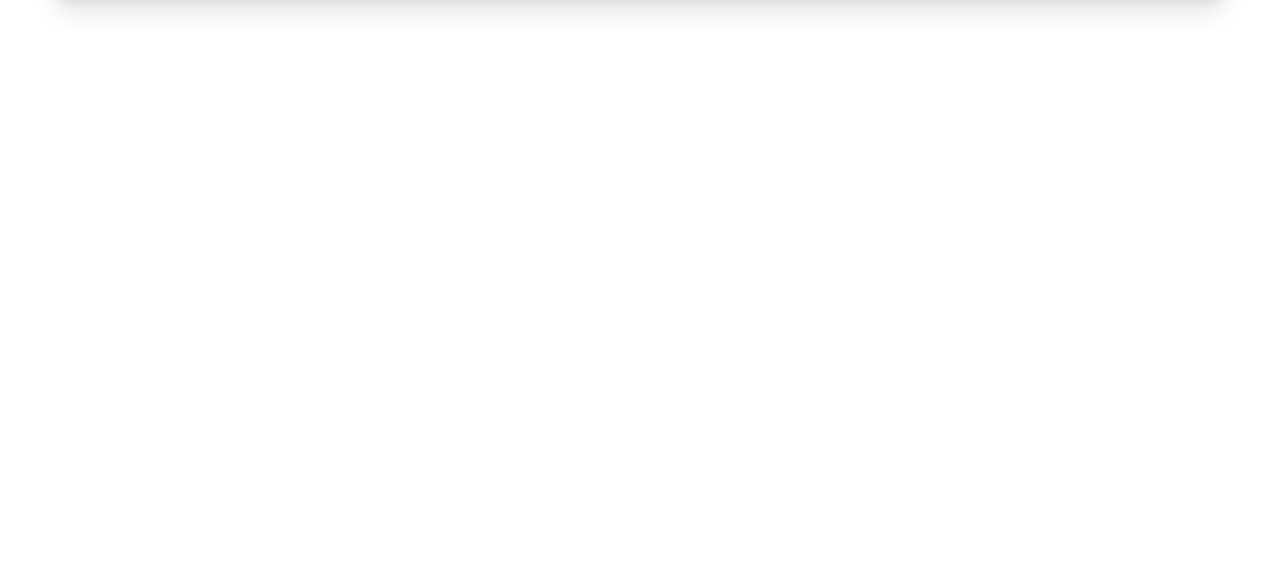
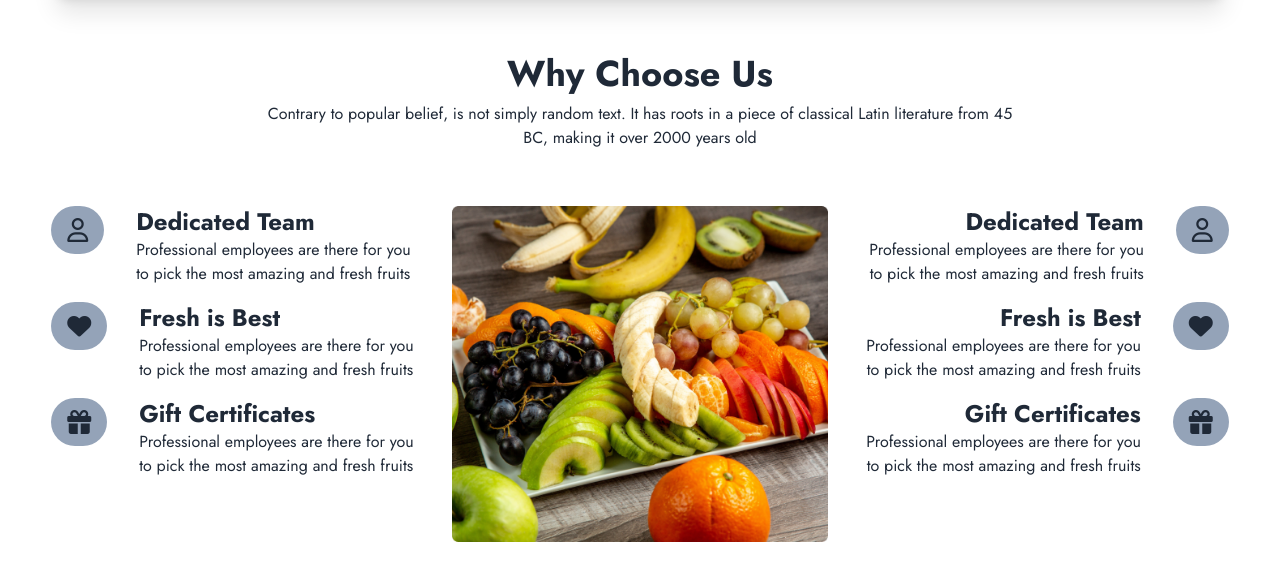
Before and after one commit to siyam79/fruit-shop-projects, a plain HTML site: page index.html in a window 1280 px wide. Shown: the part 2233-2813 px from the top of the page. Before the commit the page ends 2287 px from the top, so only its background shows below. Drawn offline with nearby package versions, Linux system fonts and the light colour scheme.

Commit message:
main section compeleted

```diff
--- a/index.html
+++ b/index.html
@@ -406,6 +406,88 @@
                 </div>
             </div>
         </div>
+         <!-- why choose us  -->
+         <div>
+            <h3 class="text-4xl text-center font-bold mb-2">Why Choose Us</h3>
+            <p class="text-center max-w-[65%] mx-auto">Contrary to popular belief, is not simply random text. It has
+                roots in a piece of classical Latin literature from 45 BC, making it over 2000 years old</p>
+
+            <div class="my-14 grid grid-cols-1 lg:grid-cols-3 gap-6">
+                <!-- left items  -->
+                <div class="space-y-4 text-center lg:text-left">
+                    <div class="lg:flex gap-8">
+                        <div>
+                            <i class="fa-regular fa-user text-2xl px-4 py-2 bg-slate-400 rounded-full"></i>
+                        </div>
+                        <div>
+                            <h3 class="text-bold text-2xl font-bold">Dedicated Team</h3>
+                            <p>Professional employees are there for you to pick
+                                the most amazing and fresh fruits</p>
+                        </div>
+                    </div>
+                    <div class="lg:flex gap-8">
+                        <div>
+                            <i class="fa-solid fa-heart text-2xl px-4 py-2 bg-slate-400 rounded-full"></i>
+                        </div>
+                        <div>
+                            <h3 class="text-bold text-2xl font-bold">Fresh is Best</h3>
+                            <p>Professional employees are there for you to pick
+                                the most amazing and fresh fruits</p>
+                        </div>
+                    </div>
+                    <div class="lg:flex gap-8">
+                        <div>
+                            <i class="fa-solid fa-gift text-2xl px-4 py-2 bg-slate-400 rounded-full"></i>
+                        </div>
+                        <div>
+                            <h3 class="text-bold text-2xl font-bold">Gift Certificates</h3>
+                            <p>Professional employees are there for you to pick
+                                the most amazing and fresh fruits</p>
+                        </div>
+                    </div>
+                </div>
+
+                <!-- center items image  -->
+                <div class="flex justify-center">
+                    <img src="images/whychoose1.png" alt="">
+                </div>
+
+                <!-- right items  -->
+                <div class="space-y-4">
+                    <div class="lg:flex flex-row-reverse text-center lg:text-right gap-8">
+                        <div>
+                            <i class="fa-regular fa-user text-2xl px-4 py-2 bg-slate-400 rounded-full"></i>
+                        </div>
+                        <div>
+                            <h3 class="text-bold text-2xl font-bold">Dedicated Team</h3>
+                            <p>Professional employees are there for you to pick
+                                the most amazing and fresh fruits</p>
+                        </div>
+                    </div>
+                    <div class="lg:flex gap-8 flex-row-reverse text-center lg:text-right">
+                        <div>
+                            <i class="fa-solid fa-heart text-2xl px-4 py-2 bg-slate-400 rounded-full"></i>
+                        </div>
+                        <div>
+                            <h3 class="text-bold text-2xl font-bold">Fresh is Best</h3>
+                            <p>Professional employees are there for you to pick
+                                the most amazing and fresh fruits</p>
+                        </div>
+                    </div>
+                    <div class="lg:flex flex-row-reverse text-center lg:text-right gap-8">
+                        <div>
+                            <i class="fa-solid fa-gift text-2xl px-4 py-2 bg-slate-400 rounded-full"></i>
+                        </div>
+                        <div>
+                            <h3 class="text-bold text-2xl font-bold">Gift Certificates</h3>
+                            <p>Professional employees are there for you to pick
+                                the most amazing and fresh fruits</p>
+                        </div>
+                    </div>
+                </div>
+            </div>
+        </div>
+    </main>
 
 
 
```
